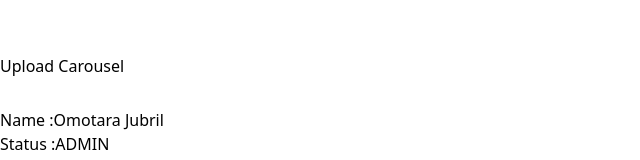
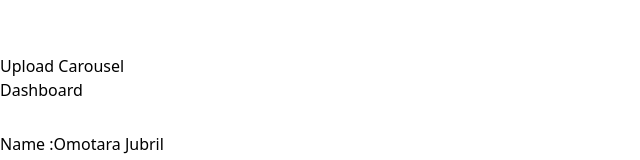
Before and after one commit to DamilareArise/realmerch, a React (Vite) app in the folder frontend/realmerch/: page /admin/dashboard in a window 1280 px wide. Shown: the part 216-376 px from the top of the page, without its empty margins (0-640 px from the left). Built offline with nearby package versions, Linux system fonts and the light colour scheme; no server answers.

Commit message:
reafctored code and made changes

```diff
--- a/frontend/realmerch/src/App.jsx
+++ b/frontend/realmerch/src/App.jsx
@@ -17,6 +17,7 @@ import AdminProductDashboard from "./components/AdminDash/AdminProductDashboard"
 import AdminOrderList from "./components/AdminDash/AdminOrderList";
 import { CartProvider } from "./components/context/CartContext";
 import Cart from "./components/Cart";
+import AdminUserSearch from "./components/AdminDash/AdminUserSearch";
 
 function App() {
   const firebaseConfig = {
@@ -119,6 +120,7 @@ function App() {
           />
           <Route path="/admin/adminOrderList" element={<AdminOrderList />} />
           <Route path="/cart" element={<Cart />} />
+          <Route path="/Admin/user-search" element={<AdminUserSearch />} />
 
         </Routes>
       </CartProvider>
--- a/frontend/realmerch/src/components/AdminDash/AdminDashboard.jsx
+++ b/frontend/realmerch/src/components/AdminDash/AdminDashboard.jsx
@@ -36,18 +36,19 @@ const AdminDashboard = () => {
 
         <div className="w-[10%]"></div>
 
-        <div className="flex flex-col gap-[68px] /ml-[150px] w-[90%] px-[20px]">
-          <div className="flex justify-end mb-[52px]">
+        <div className="flex flex-col gap-[38px] /ml-[150px] w-[90%] px-[20px]">
+          <div className="flex justify-end mb-[22px]">
             <a
               to={"/admindisplay"}
-              className="px-[23px] py-[11px] bg-[#845649] rounded-[25px] flex gap-[10px] shadow-md shadow-[#00000040] text-[#ffffff]"
+              className="px-[23px] py-[8px] bg-[#845649] rounded-[25px] flex gap-[10px] items-center shadow-md shadow-[#00000040] text-[#ffffff]"
             >
               <img src={upload} alt="" />
-              <p className="font-[400] text-[20px] leading-[24.2px]">
+              <p className="font-[400] text-[18px] leading-[22.2px]">
                 Upload Carousel
               </p>
             </a>
           </div>
+          <p className="self-start font-[500] text-[28px] leading-[34px] ">Dashboard</p>
           <div className="py-[24px] px-[16px] inline-flex gap-[15px] bg-[#845649] rounded-[17px] w-fit text-white">
             <img src={adProfile} alt="" />
             <span className="flex flex-col gap-[10px]">
--- a/frontend/realmerch/src/components/AdminDash/SideNav.jsx
+++ b/frontend/realmerch/src/components/AdminDash/SideNav.jsx
@@ -19,7 +19,7 @@ const SideNav = () => {
 
   return (
     <div
-      className={`h-screen fixed ${isCollapsed ? 'w-[10%]' : 'w-[15%]'} bg-[#845649] px-[20px] py-[28px] flex flex-col items-center gap-[28px] transition-all duration-300`}
+      className={`h-screen fixed z-[100000000] ${isCollapsed ? 'w-[10%]' : 'w-[15%]'} bg-[#845649] px-[20px] py-[28px] flex flex-col items-center gap-[28px] transition-all duration-300`}
     >
 
       <img
```
Also changed, not shown: frontend/realmerch/src/assets/userlistprof.svg (added).
